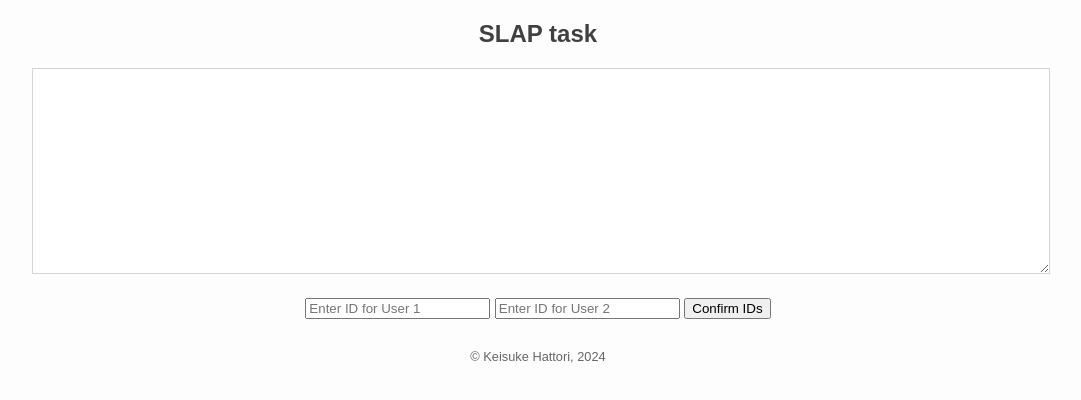
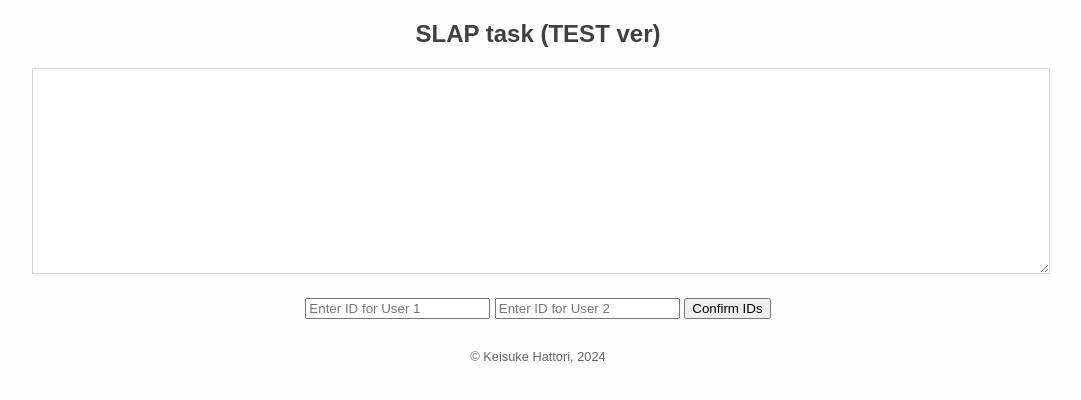
Before and after one commit to httrksk2/slap_test, a plain HTML site: page index.html in a window 1280 px wide. Shown: the whole page, without its empty margins (102-1183 px from the left). Drawn offline with Linux system fonts and the light colour scheme.

Commit message:
Update index.html
title

```diff
--- a/index.html
+++ b/index.html
@@ -6,7 +6,7 @@
 </head>
 <body>
     <div id="container">
-        <h2 id="pageTitle">SLAP task</h2>
+        <h2 id="pageTitle">SLAP task (TEST ver)</h2>
             <div id="sessionNumber"></div>
         <textarea id="textInput" disabled></textarea>
         <button id="startButton" onclick="startGame()" style="display: none;">Start</button>
```
